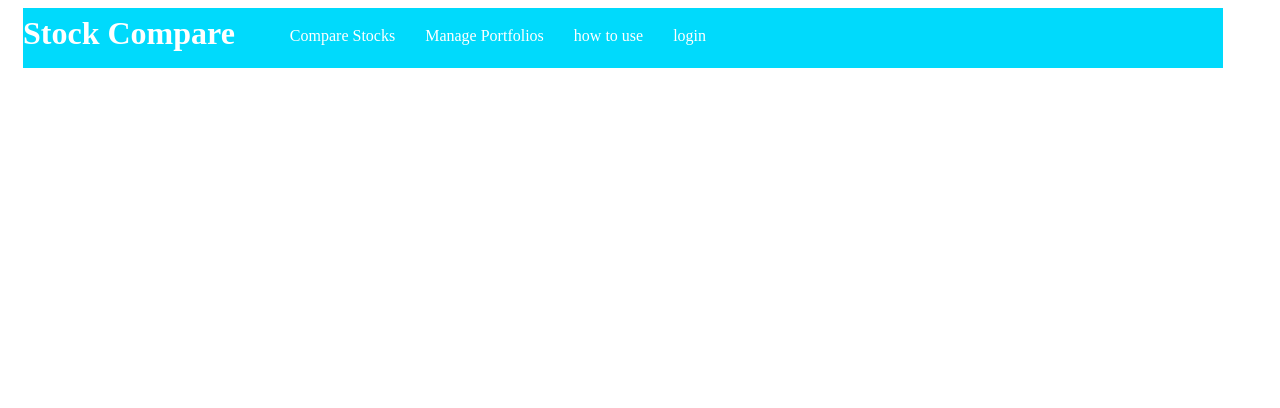
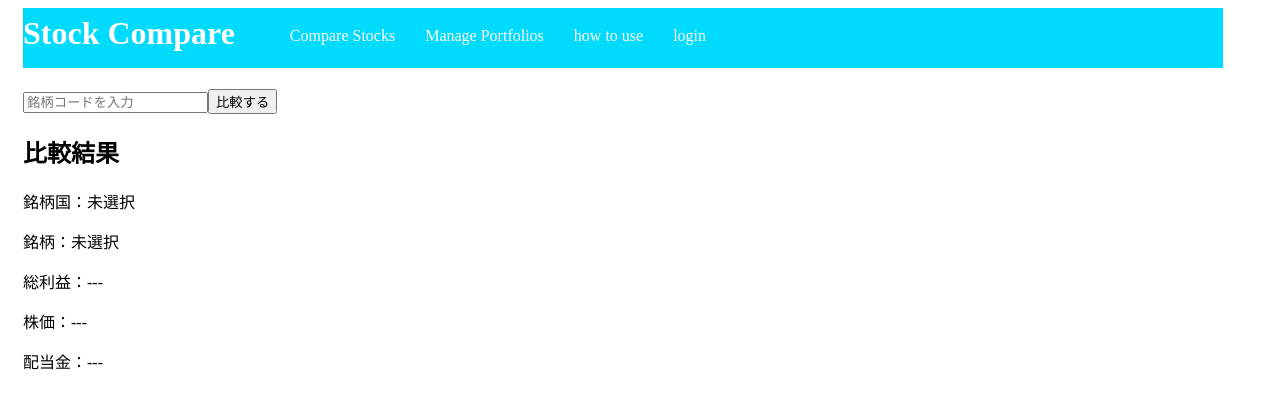
Before and after one commit to k-lib-jpg/Compound-Ticker, a React (Vite) app in the folder frontend/: page / in a window 1280 px wide. Shown: the top 408 px of the page. Built offline with nearby package versions, Linux system fonts and the light colour scheme; no server answers.

Commit message:
stock page added

```diff
--- a/frontend/src/App.tsx
+++ b/frontend/src/App.tsx
@@ -24,8 +24,25 @@ const App = () =>  {
             <li><a href="/">login</a></li>
           </ul>
         </header>
+        <h1>{message}</h1>
+        <main>
+        <section>
+          <input
+            type="text"
+            placeholder="銘柄コードを入力"
+          />
+          <button>比較する</button>
+        </section>
 
-        <h1>{message}</h1>
+        <section>
+          <h2>比較結果</h2>
+          <p>銘柄国：未選択</p>
+          <p>銘柄：未選択</p>
+          <p>総利益：---</p>
+          <p>株価：---</p>
+          <p>配当金：---</p>
+        </section>
+      </main>
       </div>
     </>
   );
```
